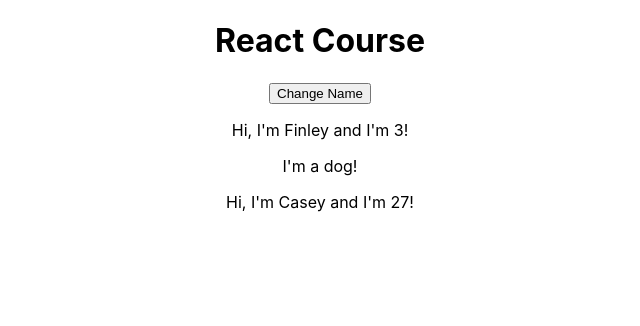
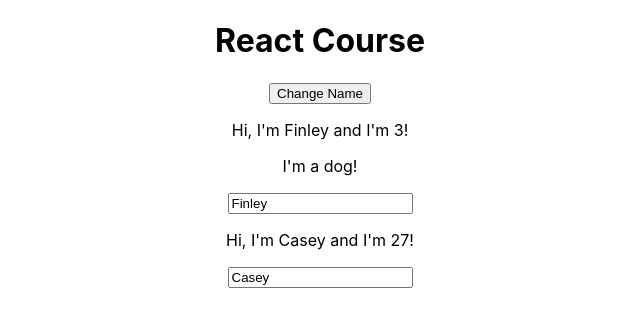
Before and after one commit to caseyr003/react-complete-guide, a React (Create React App) app: page / in a window 1280 px wide. Shown: the top 326 px of the page, without its empty margins (320-960 px from the left). Built offline with nearby package versions, Linux system fonts and the light colour scheme.

Commit message:
add two-way data binding for person name input

```diff
--- a/src/App.js
+++ b/src/App.js
@@ -10,11 +10,20 @@ class App extends Component {
     ]
   }
 
-  changeNameHandler = () => {
+  changeNameHandler = (newName) => {
     this.setState( {
       persons: [
         { name: 'Finley', age: 3 },
-        { name: 'Case', age: 27 }
+        { name: newName, age: 27 }
+      ]
+    } )
+  }
+
+  nameChangedHandler = (event) => {
+    this.setState( {
+      persons: [
+        { name: 'Finley', age: 3 },
+        { name: event.target.value, age: 27 }
       ]
     } )
   }
@@ -23,9 +32,16 @@ class App extends Component {
     return (
       <div className="App">
         <h1>React Course</h1>
-        <button onClick={this.changeNameHandler}>Change Name</button>
-        <Person name={this.state.persons[0].name} age={this.state.persons[0].age}>I'm a dog!</Person>
-        <Person name={this.state.persons[1].name} age={this.state.persons[1].age} />
+        <button onClick={this.changeNameHandler.bind(this, 'Case')}>Change Name</button>
+        <Person
+          name={this.state.persons[0].name}
+          age={this.state.persons[0].age}
+          click={this.changeNameHandler.bind(this, 'Caseyyyy')}>I'm a dog!</Person>
+        <Person
+          name={this.state.persons[1].name}
+          age={this.state.persons[1].age}
+          click={this.changeNameHandler.bind(this, 'Caseman')}
+          changed={this.nameChangedHandler} />
       </div>
     );
   }
--- a/src/Person/Person.js
+++ b/src/Person/Person.js
@@ -3,8 +3,9 @@ import React from 'react';
 const person = (props) => {
     return (
         <div>
-            <p>Hi, I'm {props.name} and I'm {props.age}!</p>
+            <p onClick={props.click}>Hi, I'm {props.name} and I'm {props.age}!</p>
             <p>{props.children}</p>
+            <input type="text" onChange={props.changed} value={props.name}/>
         </div>
     )
 };
```
